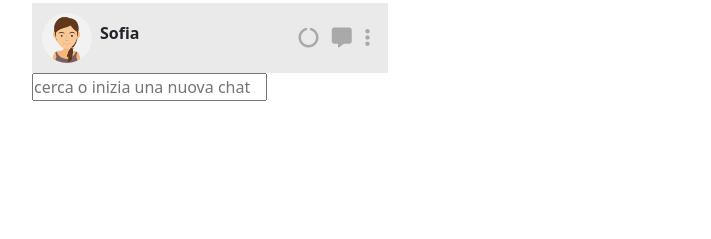
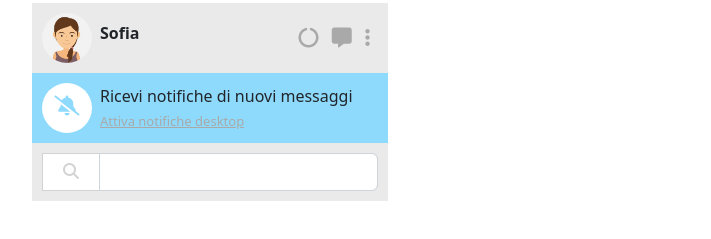
Before and after one commit to Lorenzo789/vue-boolzapp, a plain HTML site: page index.html in a window 1280 px wide. Shown: the part 53-292 px from the top of the page, without its empty margins (50-761 px from the left). Drawn offline with nearby package versions, Linux system fonts and the light colour scheme.

Commit message:
section up content

```diff
--- a/css/style.css
+++ b/css/style.css
@@ -25,3 +25,39 @@
     font-size: 20px;
     color: darkgray;
 }
+
+.ms_notifications{
+    display: flex;
+    align-items: center;
+    background-color: #8edafc;
+    padding: 10px;
+}
+
+.ms_icon_bell{
+    padding: 8px;
+    background-color: white;
+    border-radius: 50%;
+    color: #8edafc;
+    font-size: 20px;
+    width: 50px;
+    text-align: center;
+    height: 50px;
+}
+
+.ms_fs{
+    font-size: 13px;
+    color: darkgray;
+}
+
+.ms_research{
+    background-color: #eaeaea;
+    padding: 10px;
+}
+
+.ms_input{
+    padding: 5px 20px;
+    text-align: center;
+    background-color: white;
+    border: 1px solid lightgray;
+    color: lightgray;
+}
--- a/index.html
+++ b/index.html
@@ -27,6 +27,9 @@
     <main class="container" id="root">
         <div class="row">
             <div class="ms_left_side col-4">
+
+                <!-- SECTION UP CONTENT -->
+                <section>
                     <div class="ms_up_content">
 
                         <div class="d-flex align-items-center">
@@ -43,12 +46,33 @@
 
                     <div class="ms_notifications">
 
+                        <div class="ms_icon_bell">
+                            <i class="fa-solid fa-bell-slash"></i>
                         </div>
 
-                <input type="text" placeholder="cerca o inizia una nuova chat">
-                <div class="ms_chat"></div>
+                        <div>
+                            <p class="px-2 mb-0">Ricevi notifiche di nuovi messaggi</p>
+                            <a class="px-2 ms_fs" href="#">Attiva notifiche desktop</a>
                         </div>
 
+                    </div>
+
+                    <div class="ms_research">
+                        <div class="input-group">
+                            <span class="ms_input"><i class="fa-solid fa-magnifying-glass"></i></span>
+                            <input type="text" class="form-control" placeholder="" aria-label="Example text with button addon" aria-describedby="button-addon1">
+                          </div>
+                    </div>
+                </section>
+                <!-- SECTION UP CONTENT -->
+
+                <!-- SECTION DOWN CONTENT -->
+                <section>
+                    <div class="ms_chat">
+
+                    </div>
+                </section>
+                <!-- SECTION DOWN CONTENT -->
             <div class="ms_right_side col-8"></div>
         </div>
     </main>
```
Lines whose indentation alone changed are shown as unchanged.
